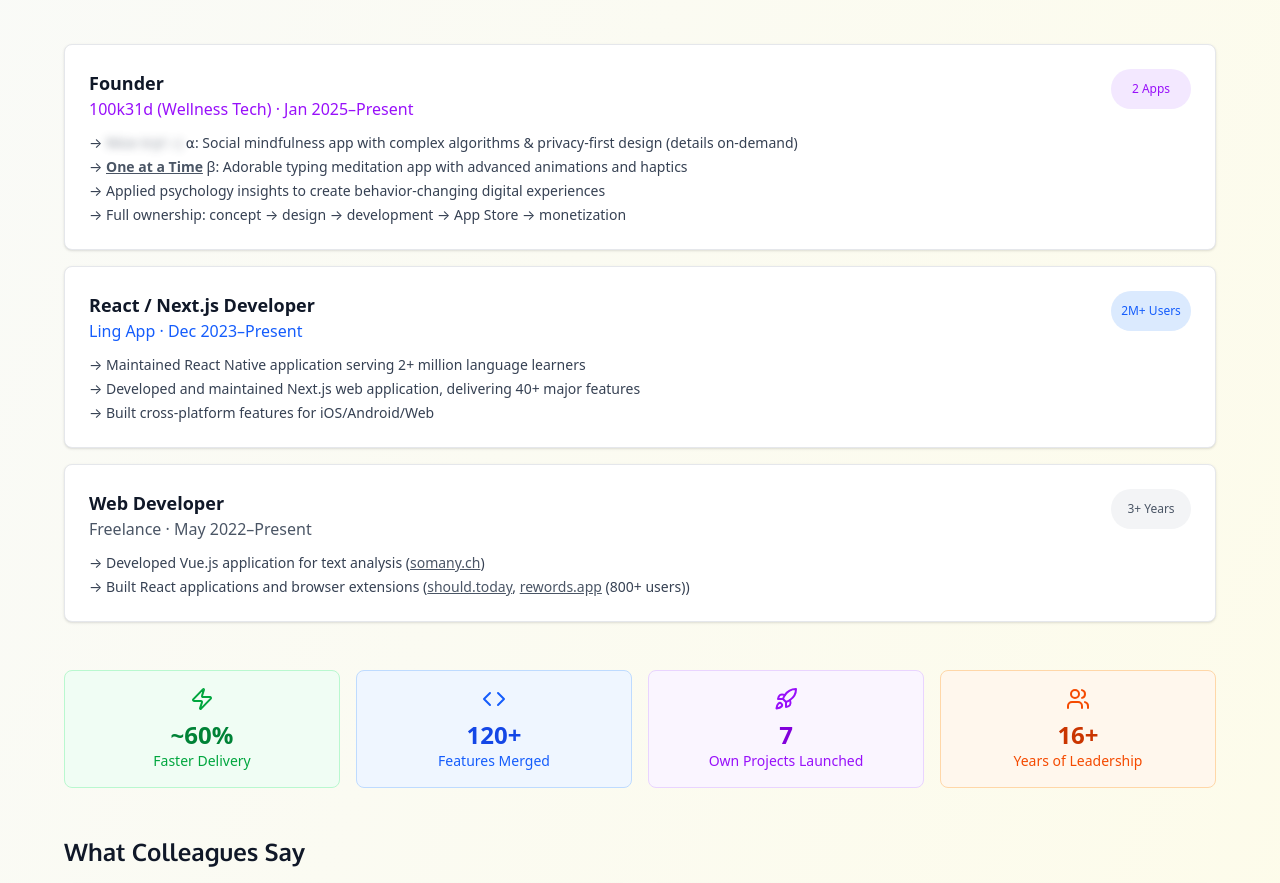
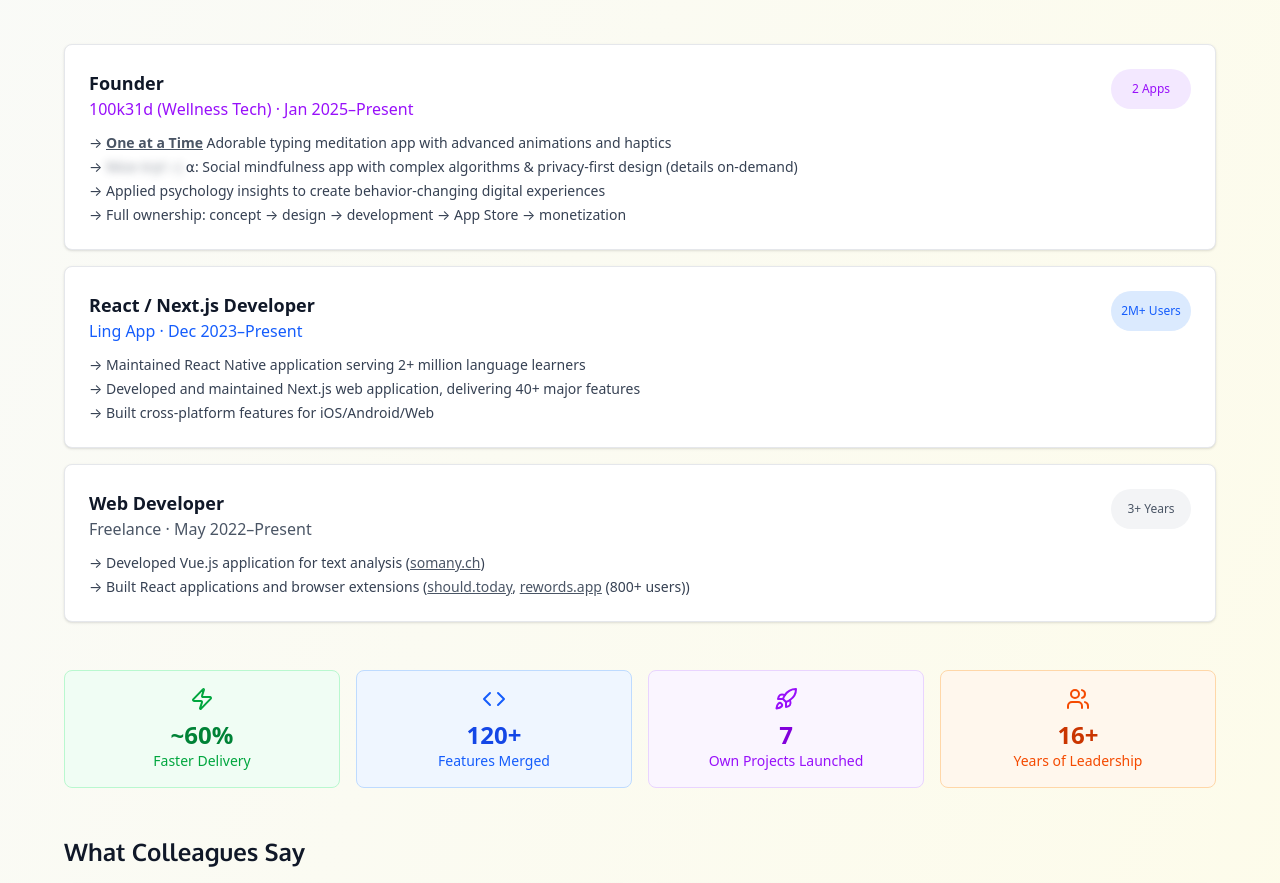
Before and after one commit to sanderbell/sanderbelldev2, a React (Vite) app: page / in a window 1280 px wide. Shown: the part 1500-2383 px from the top of the page. Built offline with nearby package versions, Linux system fonts and the light colour scheme.

Commit message:
Reorder list items in App component for better clarity and consistency

```diff
--- a/src/App.tsx
+++ b/src/App.tsx
@@ -354,15 +354,6 @@
                 <li>
                   →{' '}
                   <strong>
-                    <span className="opacity-40 blur-xs">Nice try! :-)</span>
-                  </strong>{' '}
-                  ⍺: Social mindfulness app with complex algorithms &
-                  privacy-first design (details on-demand)
-                </li>
-
-                <li>
-                  →{' '}
-                  <strong>
                     <a
                       href="https://oneatati.me"
                       target="_blank"
@@ -372,9 +363,18 @@
                       One at a Time
                     </a>
                   </strong>{' '}
-                  β: Adorable typing meditation app with advanced animations and
+                  Adorable typing meditation app with advanced animations and
                   haptics
                 </li>
+                <li>
+                  →{' '}
+                  <strong>
+                    <span className="opacity-40 blur-xs">Nice try! :-)</span>
+                  </strong>{' '}
+                  ⍺: Social mindfulness app with complex algorithms &
+                  privacy-first design (details on-demand)
+                </li>
+
                 <li>
                   → Applied psychology insights to create behavior-changing
                   digital experiences
```
